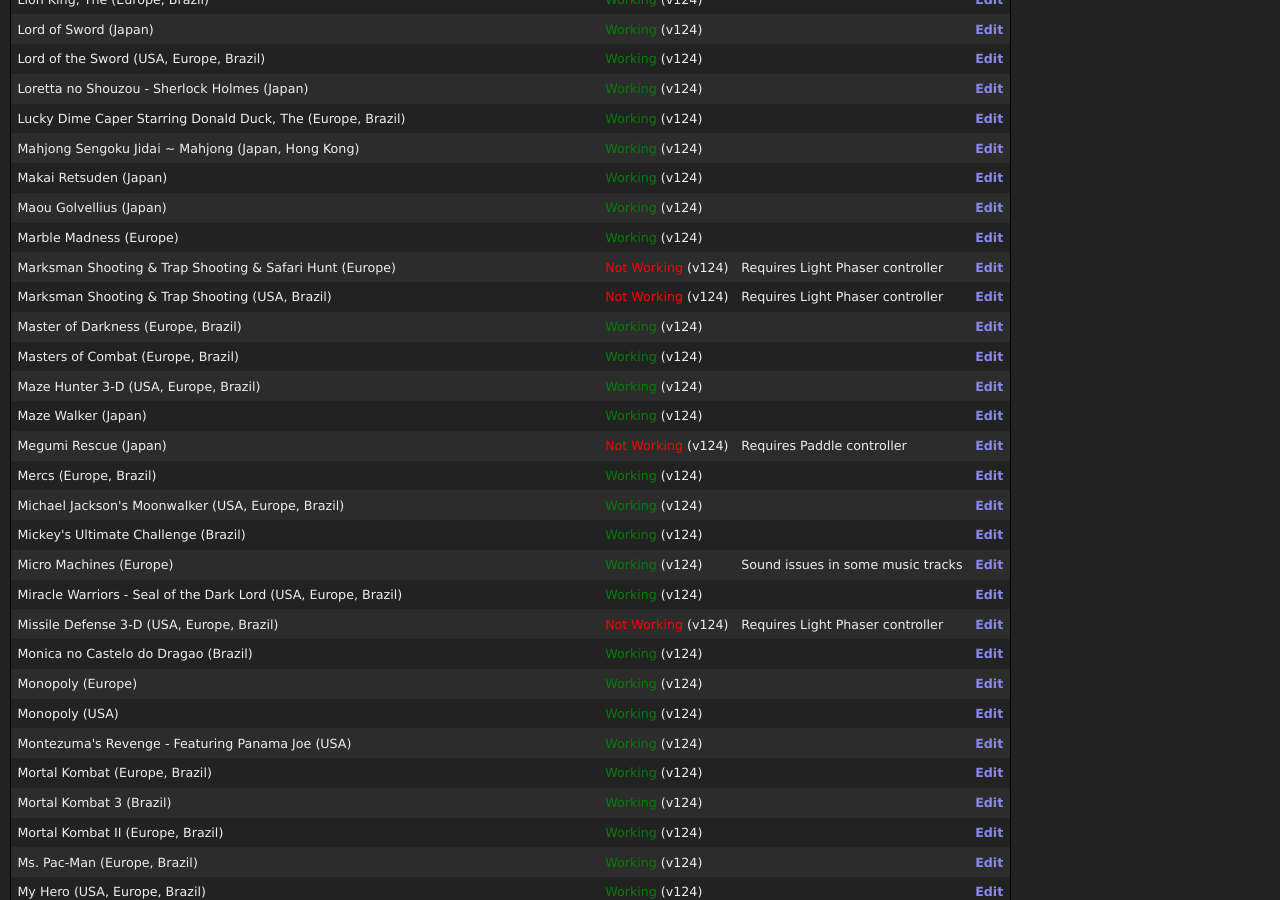
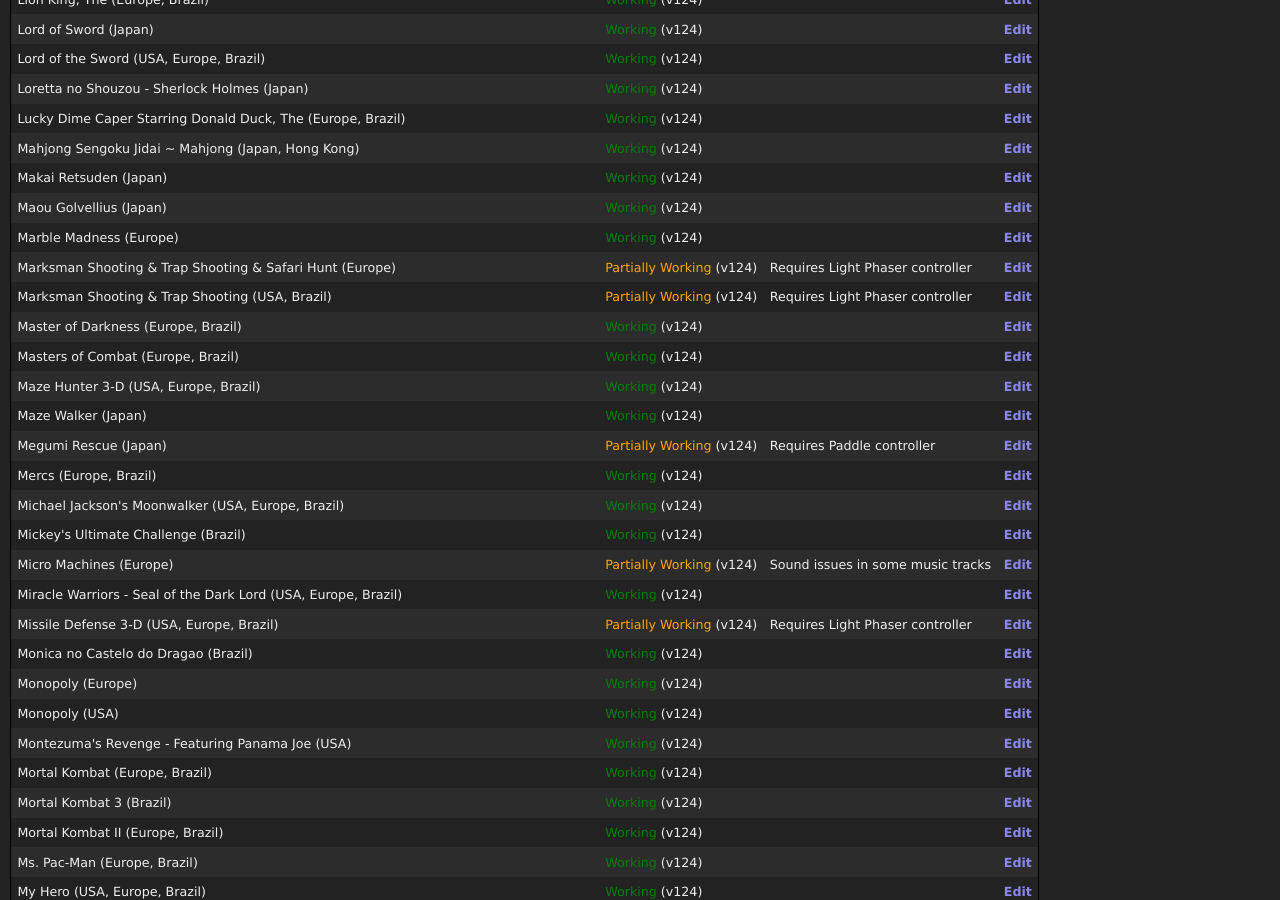
Before and after one commit to ares-emulator/ares-emulator.github.io, a Jekyll site: the page built from compatibility/Sega - Master System - Mark III.md, in a window 1280 px wide and 900 px high, scrolled down 6206 px. Built offline with Jekyll 4.4.1, drawn with Linux system fonts in a browser that asks for light colours; some of the changed text lies outside the part shown.

Commit message:
compatibility: add 'partially working 'status

```diff
--- a/_data/compatibility/Coleco - ColecoVision.json
+++ b/_data/compatibility/Coleco - ColecoVision.json
@@ -176,7 +176,7 @@
       "version": "v124"
     },
     "Destructor (USA, Europe)": {
-      "status": "Not Working",
+      "status": "Partially Working",
       "notes": "Expansion Module #2 (steering wheel) required",
       "version": "v124"
     },
@@ -206,7 +206,7 @@
       "version": "v124"
     },
     "Dukes of Hazzard, The (USA)": {
-      "status": "Not Working",
+      "status": "Partially Working",
       "notes": "Expansion Module #2 (steering wheel) required",
       "version": "v124"
     },
@@ -561,7 +561,7 @@
       "version": "v124"
     },
     "Slither (USA, Europe)": {
-      "status": "Not Working",
+      "status": "Partially Working",
       "notes": "Roller Controller required",
       "version": "v124"
     },
@@ -691,7 +691,7 @@
       "version": "v124"
     },
     "Turbo (USA, Europe)": {
-      "status": "Not Working",
+      "status": "Partially Working",
       "notes": "Expansion Module #2 (steering wheel) required",
       "version": "v124"
     },
@@ -711,12 +711,12 @@
       "version": "v124"
     },
     "Victory (Europe)": {
-      "status": "Not Working",
+      "status": "Partially Working",
       "notes": "Roller Controller required; uses all four action buttons",
       "version": "v124"
     },
     "Victory (USA)": {
-      "status": "Not Working",
+      "status": "Partially Working",
       "notes": "Roller Controller required; uses all four action buttons",
       "version": "v124"
     },
--- a/_data/compatibility/SNK - Neo Geo Pocket Color.json
+++ b/_data/compatibility/SNK - Neo Geo Pocket Color.json
@@ -36,7 +36,7 @@
       "version": "v124"
     },
     "Cool Boarders Pocket (Japan, Europe) (En,Ja)": {
-      "status": "Working",
+      "status": "Partially Working",
       "notes": "Graphical issues on ingame HUD",
       "version": "v124"
     },
@@ -176,7 +176,7 @@
       "version": "v124"
     },
     "Memories Off - Pure (Japan)": {
-      "status": "Working",
+      "status": "Partially Working",
       "notes": "Graphical issues on title screen menu",
       "version": "v124"
     },
@@ -406,12 +406,12 @@
       "version": "v124"
     },
     "SNK Gals' Fighters (Japan)": {
-      "status": "Working",
+      "status": "Partially Working",
       "notes": "Graphical issues on ingame bottom HUD",
       "version": "v124"
     },
     "SNK Gals' Fighters (USA, Europe)": {
-      "status": "Working",
+      "status": "Partially Working",
       "notes": "Graphical issues on ingame bottom HUD",
       "version": "v124"
     },
--- a/_layouts/compatibility-edit.html
+++ b/_layouts/compatibility-edit.html
@@ -41,6 +41,7 @@ layout: default
                     <select name="status">
                         <option {% if compatibility.status == "Unknown" %} selected {% endif %}>Unknown</option>
                         <option {% if compatibility.status == "Not Working" %} selected {% endif %}>Not Working</option>
+                        <option {% if compatibility.status == "Partially Working" %} selected {% endif %}>Partially Working</option>
                         <option {% if compatibility.status == "Working" %} selected {% endif %}>Working</option>
                     </select>
                 </td>
--- a/_layouts/compatibility.html
+++ b/_layouts/compatibility.html
@@ -26,10 +26,12 @@ layout: default
             <td>
                 {% if compatibility.status == "Working" %}
                     <span style="color: green">Working</span> ({{ compatibility.version }})
+                {% elsif compatibility.status == "Partially Working" %}
+                    <span style="color: orange">Partially Working</span> ({{ compatibility.version }})
                 {% elsif compatibility.status == "Not Working" %}
                     <span style="color: red">Not Working</span> ({{ compatibility.version }})
                 {% else %}
-                    <span style="color: orange">Unknown</span>
+                    Unknown
                 {% endif %}
 
             </td>
```
Also changed, not shown: _data/compatibility/Sega - Master System - Mark III.json (+18 -18 lines), compatibility.md (+9 -1 lines).
